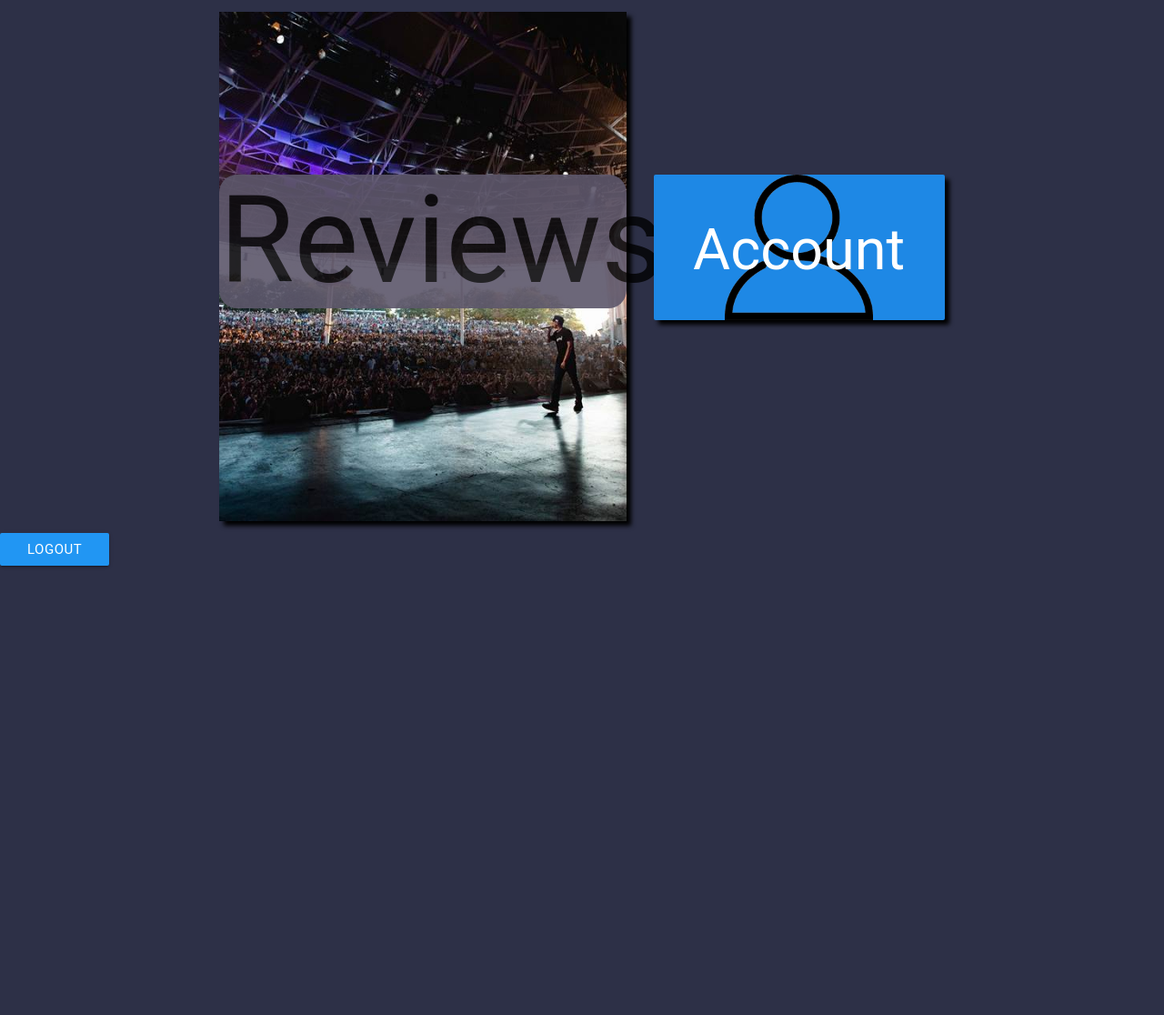
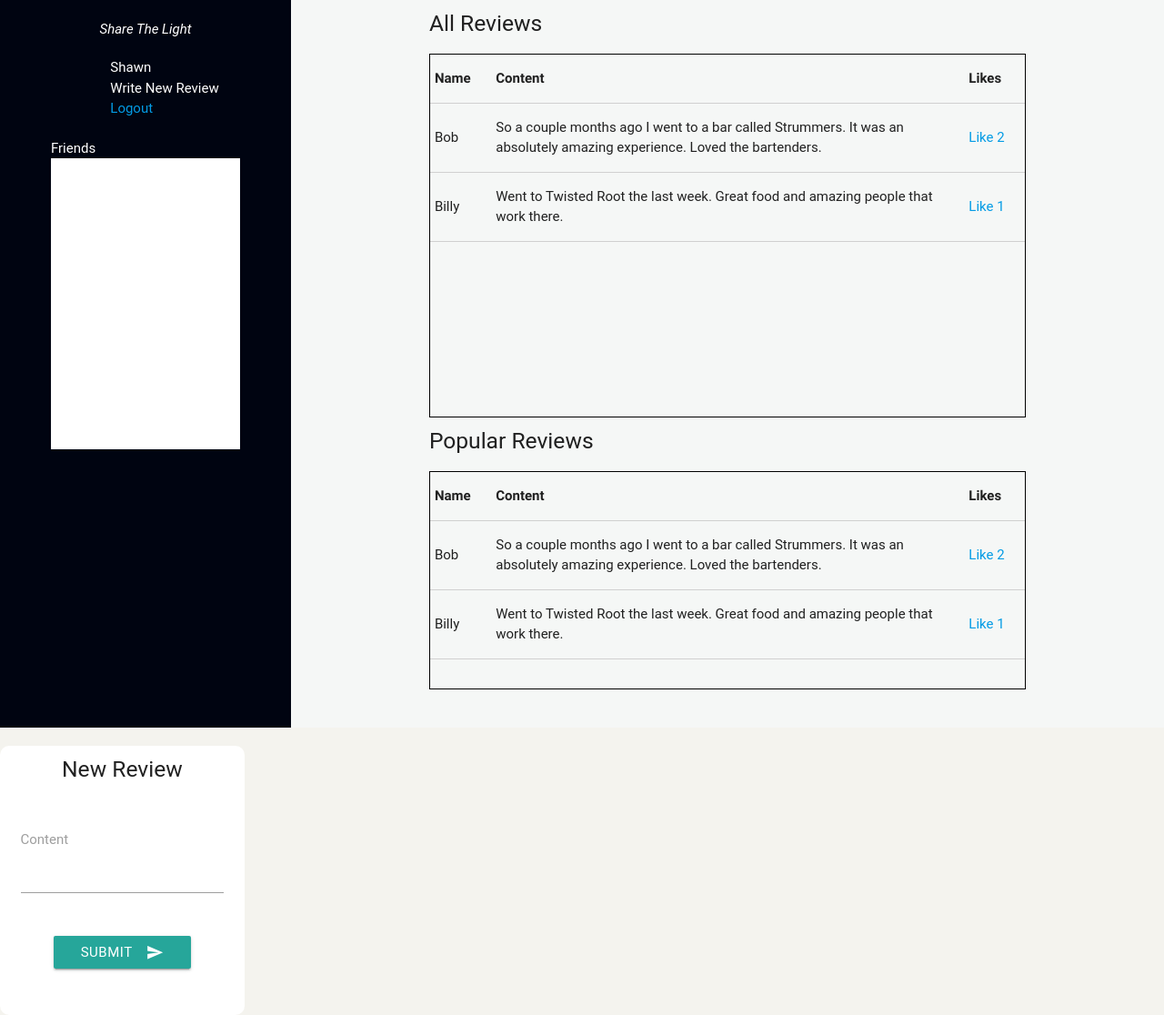
Before and after one commit to shawnbaughcodes/light, a Django app: template light/templates/light/home.html in a window 1280 px wide. Shown: the whole page at 91% size. Before the commit the page ends 624 px from the top, so only its background shows below. Run offline with Django 3.2, Linux system fonts and the light colour scheme; the template is opened without the code that fills it: values that come from a table or form of the project are taken from there, others are empty; data comes from the database, SQL or seed files in the repository; both versions use the stored data as it was after the commit; some libraries are stand-ins or nearby versions; some web fonts are replaced.

Commit message:
Styled home page, added all reviews as well as popular reviews to the dashboard. Working to fix login.

```diff
--- a/light/models.py
+++ b/light/models.py
@@ -37,19 +37,21 @@ class UserManager(models.Manager):
 # REVIEWS MANAGER
 class ReviewManager(models.Manager):
     def create_review(self, post, user):
-        review = Review.objects.create(media=post.get('media'), content=post.get('content'), user=user)
+        review = Review.objects.create(media=post.get('media'), topic=post.get('topic'), content=post.get('content'), user=user)
         return review
 #END REVIEWS MANAGER
 # USER MODEL
 class User(models.Model):
     name = models.CharField(max_length=255)
     email = models.EmailField(max_length=300)
+    friends = models.ManyToManyField('self')
     password = models.CharField(max_length=400)
     created_at = models.DateTimeField(auto_now_add=True)
     updated_at = models.DateTimeField(auto_now=True)
     objects = UserManager()
 # REVIEWS MODEL
 class Review(models.Model):
+    topic = models.CharField(max_length=255)
     media = models.FileField(default='')
     content = models.CharField(max_length=1000)
     user = models.ForeignKey(User, related_name='reviews', on_delete=models.CASCADE)
--- a/light/static/light/css/block_styles.css
+++ b/light/static/light/css/block_styles.css
@@ -5,139 +5,77 @@
 	border: 0;
 	}
 body {
-    background: #2D3047;
+    background: #F4F3EE;
     overflow-x: hidden;
-    overflow-y: scroll;
+    overflow-y: hidden;
+}
+#new_btn {
+	cursor: pointer;
 }
 .main_container {
-    text-align: center;
 }
-.home_container {
-    background: url('../img/light_home_icon.png');
-    background-size: contain;
-    background-repeat: no-repeat;
-    width: 20vw;
-    height: 50vh;
-    margin: 1%;
-    display: inline-block;
-    overflow: hidden;
+.account {
+	text-align: center;
+	max-width: 30vw;
+	background: #000411;
+	height: 100vh;
+}
+.new_review {
+	/*padding-top: 2%*/
+	background: white;
+	height: 37vh;
+	width: 21vw;
+	border-radius: 10px;
+	max-height: 40vh;
+	overflow: scroll;
+}
+.new_review h5 {
+	text-align: center;
+}
+.review_submit {
+	text-align: center;
+}
+.user_info {
+	text-align: left;
+	color: white;
+	margin-left: 37%;
+}
 
+td {
+	max-width: 30vw;
 }
-.reviews_container {
-    background: url('../img/light_review_bg.jpg');
-    background-size: cover;
-    background-position: center;
-    box-shadow: 5px 5px 5px black;
-    width: 35vw;
-    height: 70vh;
-    margin: 1%;
-    display: inline-block;
-    vertical-align: top;
-    /*overflow: hidden;*/
+.logo {
+	margin-top: 7%;
+	color: white;
 }
-.reviews_container h1 {
-    margin-top: 40%;
-    background: #5D576B;
-    opacity: 0.9;
-    border-radius: 20px;
-    /*color: white;*/
-    font-size: 100pt;
-
+.friends {
+	height: 40vh;
+	background: white;
+	overflow-x: hidden;
+	overflow-y: scroll;
 }
-.reviews_container a {
-    color: inherit;
-    text-decoration: none;
+#friends {
+	margin-top: 10%;
+	color: white;
+	text-align: left;
 }
-.reviews_container h1:hover {
-    cursor: pointer;
+.content {
+	max-width: 80vw;
+	background: #F5F7F6;
+	height: 100vh;
+	overflow: scroll;
 }
-.account_container {
-    background: url('../img/light_account_icon.png');
-    background-size: contain;
-    background-repeat: no-repeat;
-    background-position: center;
-    width: 25vw;
-    height: 20vh;
-    margin: 1%;
-	margin-top: 15%;
-    display: inline-block;
-    box-shadow: 5px 5px 5px black;
-    overflow: hidden;
-}
-.account_container h1 {
-	color: white;
-	padding-top: 5%;
-
-}
-/*REVIEWS PAGE EDITS*/
-.main_reviews_container {
-    width: 100vw;
-    height: 95vh;
+.all_reviews {
+	margin-top: 3%;
+	height: 50vh;
+	border: solid black 1px;
+	overflow-x: hidden;
+	overflow-y: scroll;
 }
 .popular_reviews {
-    width: 40vw;
-    height: 80vh;
-    background: black;
-    display: inline-block;
-    vertical-align: top;
-    margin-top: 2%;
-    margin-left: 3%;
-	border-radius: 10px;
-	overflow: hidden;
+	margin-top: 3%;
+	height: 30vh;
+	border: solid black 1px;
+	overflow-x: hidden;
+	overflow-y: scroll;
 }
-.popular_reviews h1 {
-    text-align: center;
-    margin-top: 2%;
-	color: white;
-}
-.all_reviews {
-    width: 50vw;
-    height: 75vh;
-    background: black;
-    display: inline-block;
-    margin-top: 7%;
-    margin-left: 2%;
-    vertical-align: top;
-	overflow: hidden;
-	overflow-y: scroll;
-	border-radius: 10px;
-}
-.all_reviews h1 {
-    text-align: center;
-    margin-top: 2%;
-	color: white;
-	/*position: fixed;*/
-}
-#new_review {
-	display: inline-block;
-	vertical-align: top;
-	float: right;
-	margin-right: 1%;
-	margin-top: 1%;
-}
-.new_review {
-	margin-left: 2%;
-}
-div#review_form {
-	background: #EEF0F2;
-	border-radius: 10px;
-	height: 21.5vh;
-	width: 20vw;
-}
-#review_form textarea {
-	background: white;
-	border-radius: 10px;
-	padding-bottom: 30%;
-	font-size: 15px;
-}
-#review_form form {
-	margin: 2%;
-}
-.account_page {
-	text-align: center;
-	color: white;
-	margin-top: 10%;
-}
-.account_page a {
-	margin-top: 3%;
-}
--- a/light/static/light/js/script.js
+++ b/light/static/light/js/script.js
@@ -1,5 +1,6 @@
 $(document).ready(function() {
      // Stuff to do as soon as the DOM is ready
+     $('select').material_select();
      $('#my_popup').popup();
      $('ul.tabs').tabs();
      $('#my_popup').on('click', '.login_btn', function() {
--- a/light/templates/light/block_content.html
+++ b/light/templates/light/block_content.html
@@ -6,6 +6,8 @@
         <link href="https://fonts.googleapis.com/icon?family=Material+Icons" rel="stylesheet">
         <script src="https://ajax.googleapis.com/ajax/libs/jquery/3.2.1/jquery.min.js"></script>
         <script src="https://cdnjs.cloudflare.com/ajax/libs/materialize/0.99.0/js/materialize.min.js"></script>
+        <!-- JQUERY OVERLAY -->
+        <script src="https://cdn.rawgit.com/vast-engineering/jquery-popup-overlay/1.7.13/jquery.popupoverlay.js"></script>
 
         {%load staticfiles%}
         <link rel="stylesheet" href="{% static '/light/css/block_styles.css' %}">
@@ -17,6 +19,5 @@
     <body>
         {%block content%}
         {%endblock%}
-        <a href="/logout" class="waves-effect waves-light btn blue">Logout</a>
     </body>
 </html>
--- a/light/templates/light/home.html
+++ b/light/templates/light/home.html
@@ -2,13 +2,120 @@
 {%block content%}
 <!-- <h1>Something</h1>  -->
 <div class="main_container">
-    <div class="reviews_container">
-        <a href="/reviews"><h1>Reviews</h1></a>
+    <div class="row">
+        <!-- Grey navigation panel -->
+      <div class="col s12 m4 l3 account">
+          <div class="row">
+              <div class="logo">
+                  <em><p>Share The Light</p></em>
+              </div>
+          </div>
+          <div class="row">
+              <div class="user_info">
+                  <p>{{current_user.name}}</p>
+                  <p id="new_btn" class="my_popup_open">Write New Review</p>
+                  <!-- <p><a href="/account/{{current_user.id}}">Account</a></p> -->
+                  <p><a href="/logout">Logout</a></p>
+              </div>
+          </div>
+          <div class="container">
+              <p id="friends">Friends</p>
+              <div class="friends">
+
+              </div>
+          </div>
+
+      </div>
+
+      <div class="col s12 m8 l9 content">
+        <div class="container">
+            <!-- ALL REVIEWS -->
+            <h5>All Reviews</h5>
+            <div class="all_reviews">
+                <table class="bordered">
+                    <thead>
+                      <tr>
+                          <th>Name</th>
+                          <th>Content</th>
+                          <th>Likes</th>
+                      </tr>
+                    </thead>
+                    <tbody>
+                        {%for review in reviews%}
+                      <tr>
+                        <td>{{review.user.name}}</td>
+                        <td>{{review.content}}</td>
+                        <td>
+                            {%if current_user not in review.liked_by.all %}
+                              <a href="/like/{{review.id}}">Like {{review.liked_by.all|length}}</a>
+                            {%else%}
+                              <a href="/unlike/{{review.id}}">Unlike {{review.liked_by.all|length}}</a>
+                            {%endif%}
+                        </td>
+                      </tr>
+                      {%endfor%}
+                    </tbody>
+                  </table>
+            </div>
+            <!-- POPULAR REVIEWS -->
+            <h5>Popular Reviews</h5>
+            <div class="popular_reviews">
+                <table class="bordered">
+                    <thead>
+                      <tr>
+                          <th>Name</th>
+                          <th>Content</th>
+                          <th>Likes</th>
+                      </tr>
+                    </thead>
+                    <tbody>
+                        {%for review in popular_reviews%}
+                      <tr>
+                        <td>{{review.user.name}}</td>
+                        <td>{{review.content}}</td>
+                        <td>
+                            {%if current_user not in review.liked_by.all %}
+                              <a href="/like/{{review.id}}">Like {{review.liked_by.all|length}}</a>
+                            {%else%}
+                              <a href="/unlike/{{review.id}}">Unlike {{review.liked_by.all|length}}</a>
+                            {%endif%}
+                        </td>
+                      </tr>
+                      {%endfor%}
+                    </tbody>
+                  </table>
+            </div>
+        </div>
+      </div>
     </div>
-    <a href="/account/{{current_user.id}}">
-        <div class="account_container card blue darken-1">
-            <h1>Account</h1>
+</div>
+<!-- NEW REVIEWS FORM -->
+<div id="my_popup">
+    <div class="new_review">
+        <div class="row">
+            <form class="col s12" action="/create_review" method="post">
+                {% csrf_token %}
+                <h5>New Review</h5>
+                <div class="input-field col s12">
+                    <select name="topic">
+                        <option value="" disabled selected>Choose your topic</option>
+                        <option value="1">Bar/Venue</option>
+                        <option value="2">Concert</option>
+                    </select>
+                </div>
+                <div class="row">
+                    <div class="input-field col s12">
+                        <textarea id="textarea1" class="materialize-textarea" name="content"></textarea>
+                        <label for="textarea1">Content</label>
+                    </div>
+                </div>
+                <div class="review_submit">
+                    <button class="btn waves-effect waves-light" type="submit" name="action">Submit
+                        <i class="material-icons right">send</i>
+                    </button>
+                </div>
+            </form>
         </div>
-    </a>
+    </div>
 </div>
 {%endblock%}
--- a/light/templates/light/index.html
+++ b/light/templates/light/index.html
@@ -99,7 +99,7 @@
                 </footer>
             </div>
         </div>
-        <!-- REGISTERATION AND LOGIN -->
+        <!-- REGISTERATION -->
         <div id="my_popup">
             <div class="row">
                 <button class="btn register_btn">Registration</button>
@@ -137,7 +137,7 @@
                     {%endfor%}
                 </form>
                 <!-- LOGIN -->
-                <form hidden action="/login" class="col s12 login" method="post">
+                <form action="/login" class="col s12 login" method="post" hidden>
                     {% csrf_token %}
                     <div class="row">
                         <div class="input-field col s12">
@@ -156,7 +156,6 @@
                         </div>
                     </div>
                 </form>
-
             </div>
         </div>
     </body>
--- a/light/urls.py
+++ b/light/urls.py
@@ -6,7 +6,7 @@ urlpatterns = [
     url(r'^process$', views.process),
     url(r'^home$', views.home),
     url(r'^logout$', views.logout),
-    url(r'^reviews$', views.reviews),
+    # url(r'^reviews$', views.reviews),
     url(r'^login$', views.login),
     url(r'^create_review$', views.create_review),
     url(r'^like/(?P<id>\d+)$', views.like),
```
Also changed, not shown: light/views.py (+18 -16 lines), db.sqlite3, light/migrations/0006_user_friends.py (added), light/migrations/0007_review_topic.py (added), 5 other files.
